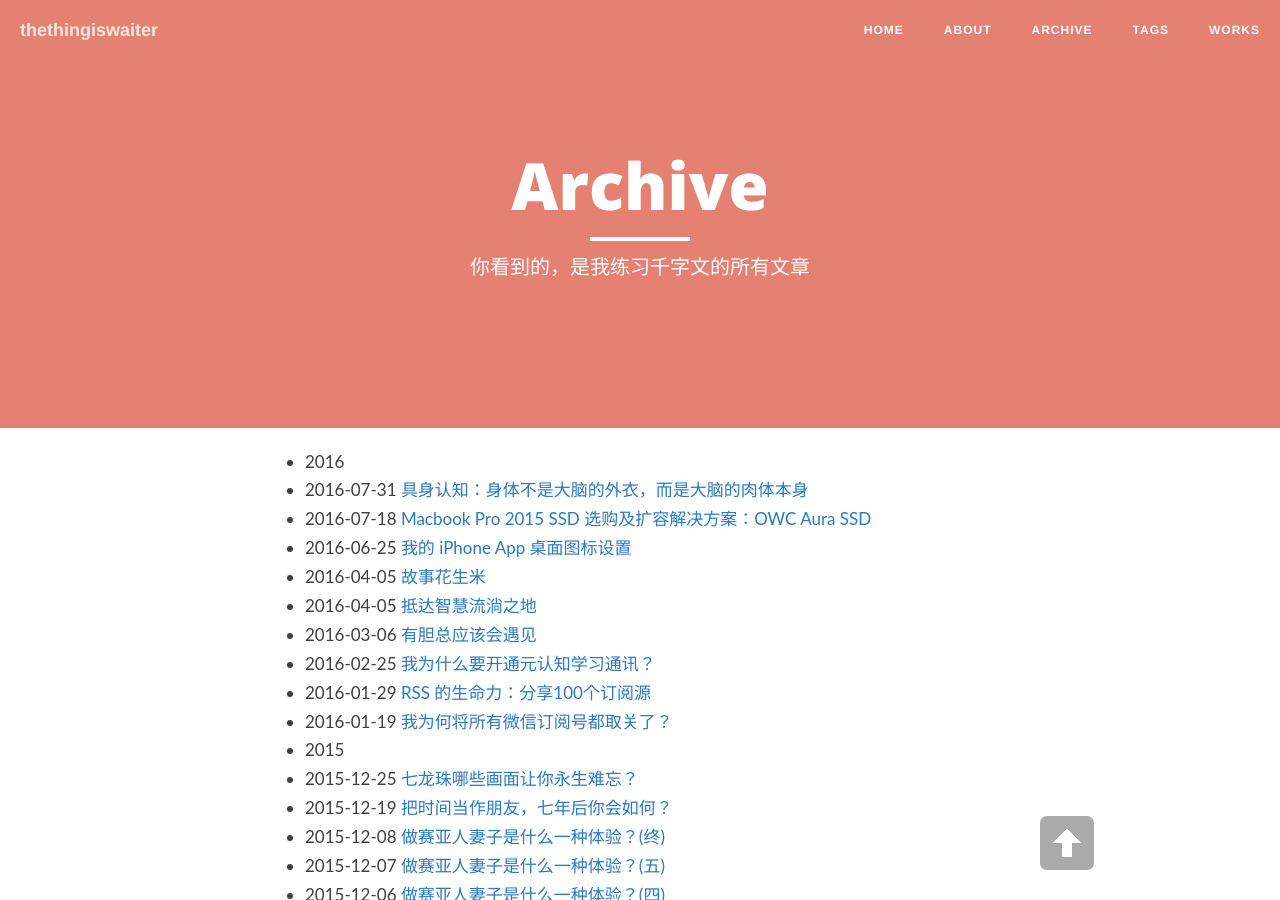
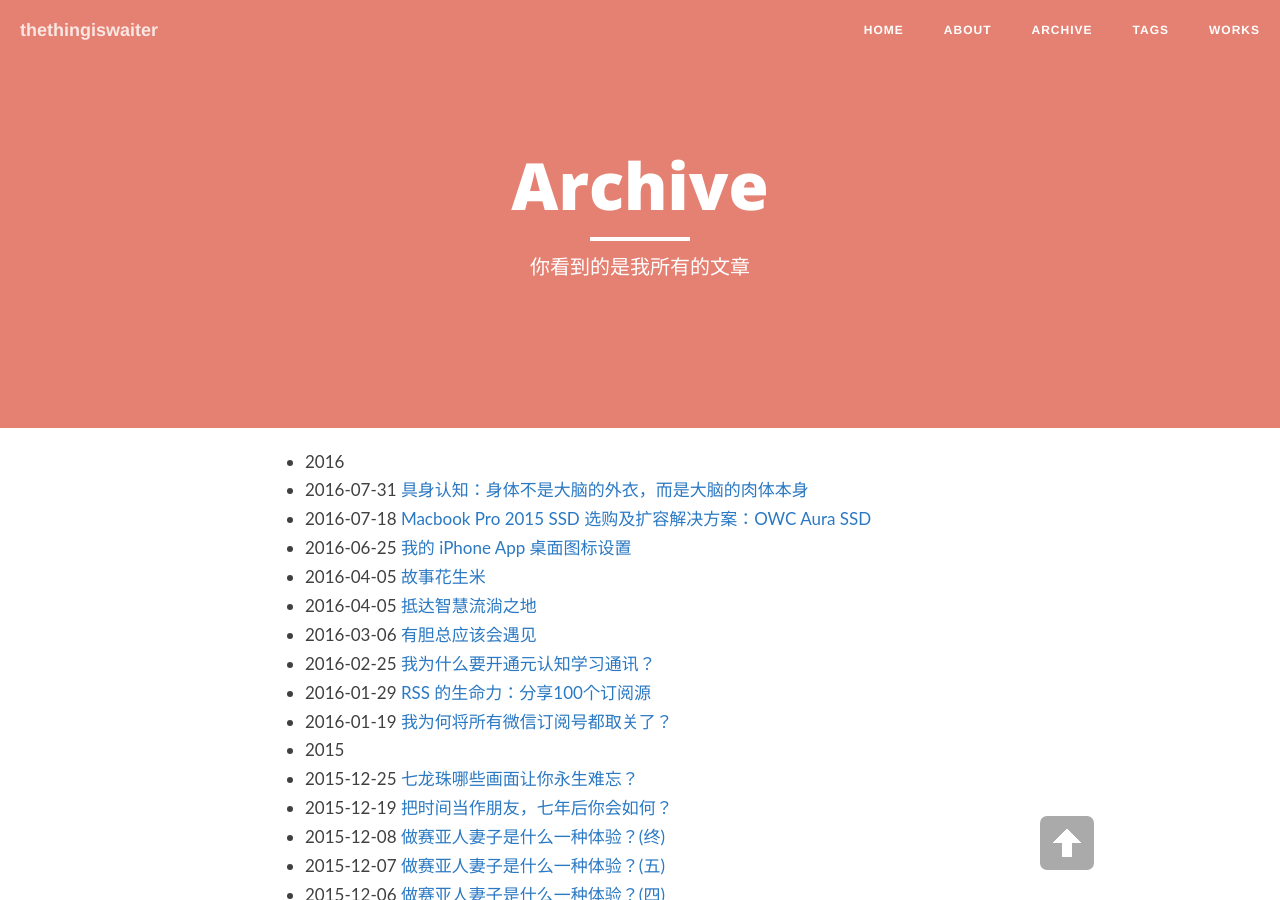
Before and after one commit to thethingiswaiter/thethingiswaiter.github.io, a Jekyll site: the page built from archive.md, in a window 1280 px wide and 900 px high. Built offline with Jekyll 4.4.1, drawn with Linux system fonts in a browser that asks for light colours; nearby versions of some CDN libraries.

Commit message:
Update archive.md

```diff
--- a/archive.md
+++ b/archive.md
@@ -1,7 +1,7 @@
 ---
 layout: page
 title: "Archive"
-description: "你看到的，是我练习千字文的所有文章"
+description: "你看到的是我所有的文章"
 header-img: "img/orange.jpg"
 ---
 
```
